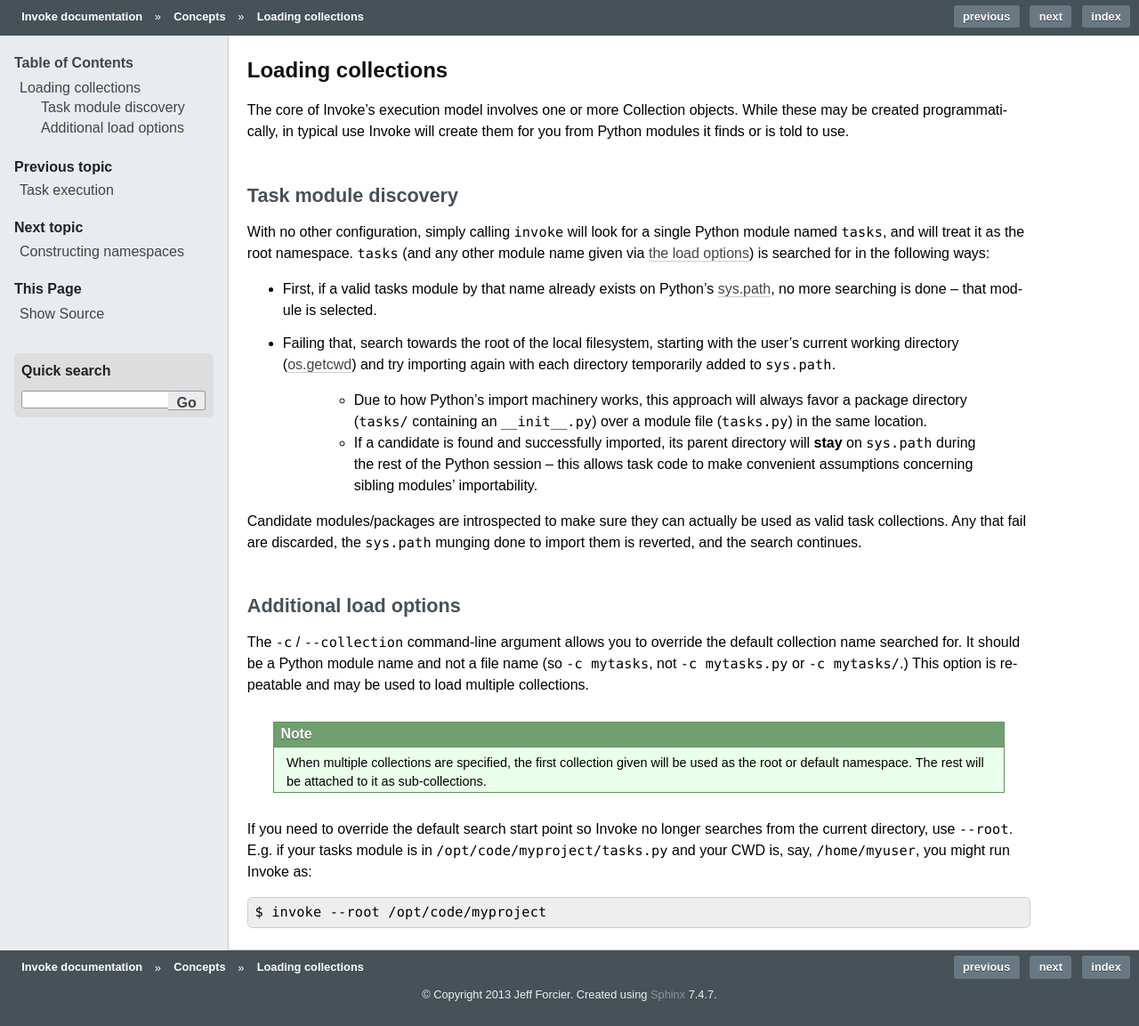
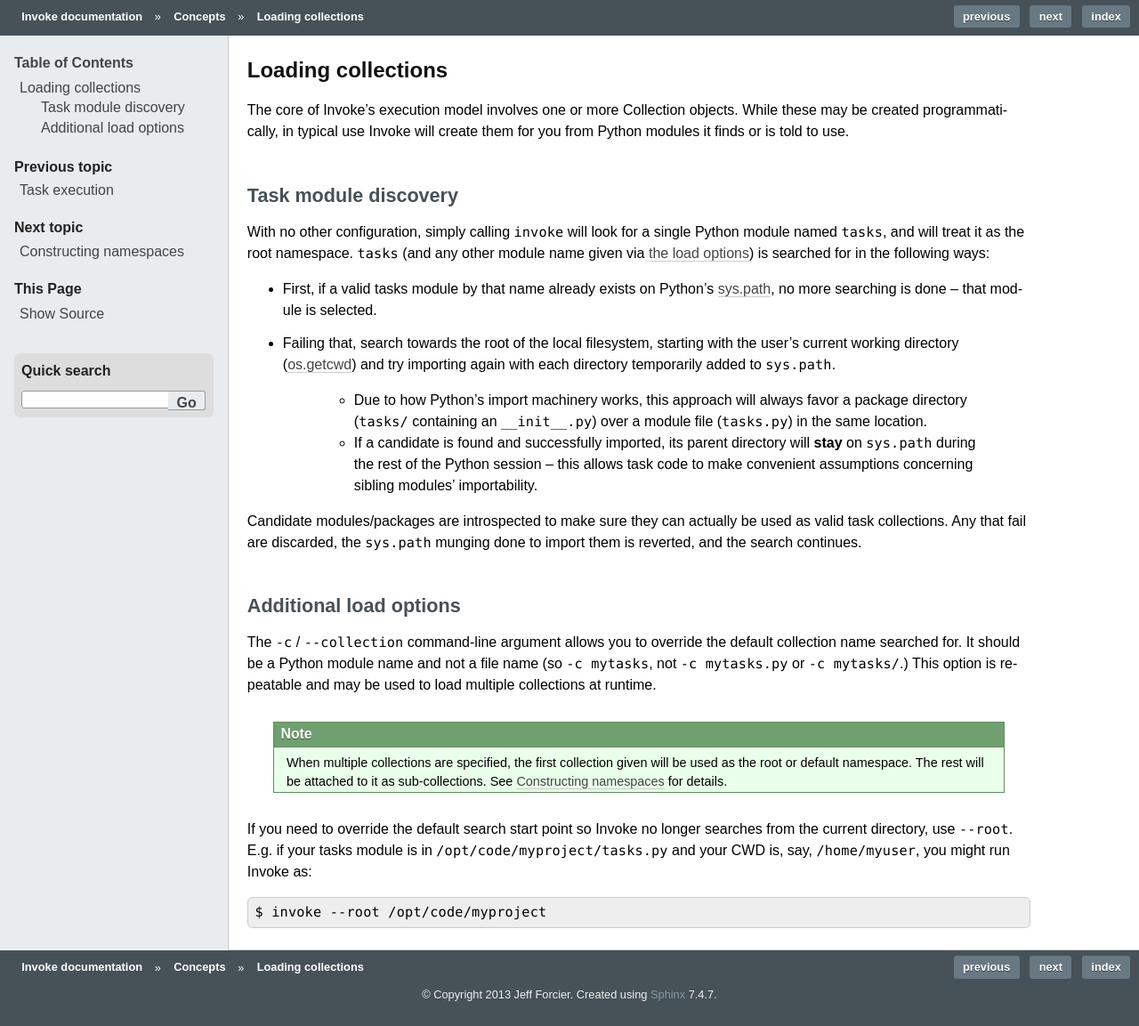
Before and after one commit to pyinvoke/invoke, a Sphinx documentation site: the page built from docs/concepts/loading.rst, in a window 1280 px wide. Shown: the whole page at 89% size. Built offline with Sphinx 7.4.7, drawn with Linux system fonts in a browser that asks for light colours.

Commit message:
Tweak load docs

```diff
--- a/docs/concepts/loading.rst
+++ b/docs/concepts/loading.rst
@@ -46,12 +46,12 @@ Additional load options
 The ``-c`` / ``--collection`` command-line argument allows you to override the
 default collection name searched for. It should be a Python module name and not
 a file name (so ``-c mytasks``, not ``-c mytasks.py`` or ``-c mytasks/``.) This
-option is repeatable and may be used to load multiple collections.
+option is repeatable and may be used to load multiple collections at runtime.
 
 .. note::
     When multiple collections are specified, the first collection given will be
     used as the root or default namespace. The rest will be attached to it as
-    sub-collections.
+    sub-collections. See :doc:`namespaces` for details.
 
 If you need to override the default search start point so Invoke no longer
 searches from the current directory, use ``--root``. E.g. if your tasks module
```
Also changed, not shown: other parts of docs/concepts/loading.rst (+0 -3 lines).
